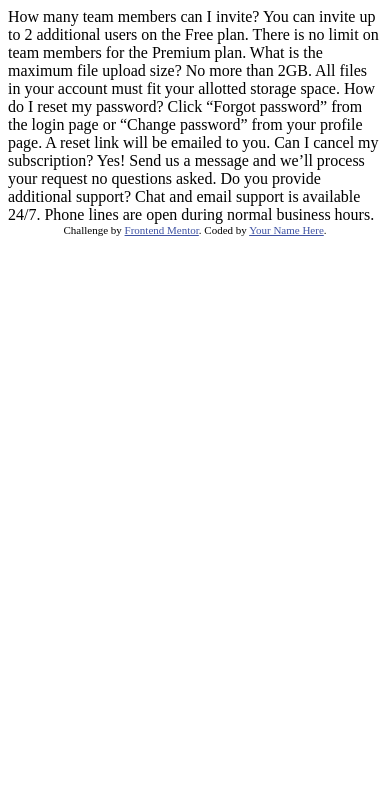
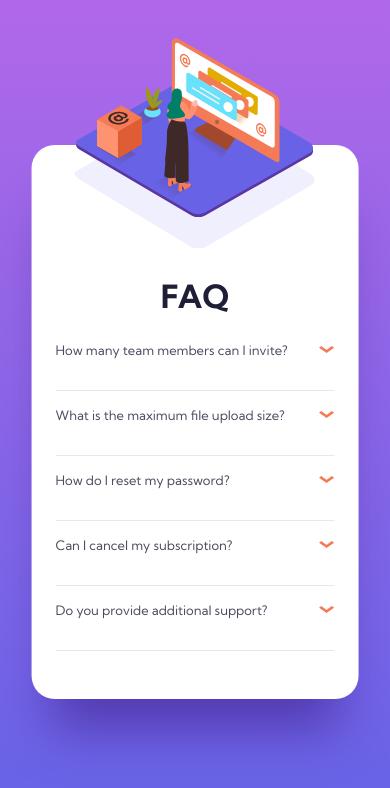
Before and after one commit to Flexowitsch/accordion-component, a plain HTML site: page index.html in a window 390 px wide. Drawn offline with Linux system fonts and the light colour scheme.

Commit message:
project done

```diff
--- a/index.html
+++ b/index.html
@@ -1,40 +1,63 @@
 <!DOCTYPE html>
 <html lang="en">
 <head>
-  <meta charset="UTF-8">
-  <meta name="viewport" content="width=device-width, initial-scale=1.0"> <!-- displays site properly based on user's device -->
-
-  <link rel="icon" type="image/png" sizes="32x32" href="./images/favicon-32x32.png">
-
-  <title>Frontend Mentor | FAQ Accordion Card</title>
-
-  <!-- Feel free to remove these styles or customise in your own stylesheet 👍 -->
-  <style>
-    .attribution { font-size: 11px; text-align: center; }
-    .attribution a { color: hsl(228, 45%, 44%); }
-  </style>
+    <meta charset="UTF-8">
+    <meta name="viewport" content="width=device-width, initial-scale=1.0">
+    <link rel="stylesheet" href="styles.css">
+    <link rel="preconnect" href="https://fonts.googleapis.com">
+<link rel="preconnect" href="https://fonts.gstatic.com" crossorigin>
+<link href="https://fonts.googleapis.com/css2?family=Kumbh+Sans:wght@400;700&display=swap" rel="stylesheet">
+    <title>Document</title>
 </head>
 <body>
-  How many team members can I invite?
-  You can invite up to 2 additional users on the Free plan. There is no limit on
-  team members for the Premium plan.
+    <div class="card">
+        <img src="./images/illustration-box-desktop.svg" class="desktop-illustration-box">
+        <div class="illustration">
 
-  What is the maximum file upload size?
-  No more than 2GB. All files in your account must fit your allotted storage space.
 
-  How do I reset my password?
-  Click “Forgot password” from the login page or “Change password” from your profile page.
-  A reset link will be emailed to you.
+                <img src="./images/illustration-woman-online-desktop.svg" class="desktop-illustration" alt="">
+                <img src="./images/illustration-woman-online-mobile.svg" class="mobile-illustration" alt="">
 
-  Can I cancel my subscription?
-  Yes! Send us a message and we’ll process your request no questions asked.
-
-  Do you provide additional support?
-  Chat and email support is available 24/7. Phone lines are open during normal business hours.
-
-  <div class="attribution">
-    Challenge by <a href="https://www.frontendmentor.io?ref=challenge" target="_blank">Frontend Mentor</a>.
-    Coded by <a href="#">Your Name Here</a>.
-  </div>
+        </div>
+        <div class="faq-container">
+            <h1>FAQ</h1>
+            <div class="faq">
+                <div class="headlineContainer">
+                    <p class="questionHeadline">How many team members can I invite?</p>
+                    <img src="./images/icon-arrow-down.svg" class="faqArrow">
+                </div>
+                <p class="questionAnswer">No more than 2GB. All files in your account must fit your allotted storage space.</p>
+            </div>
+            <div class="faq">
+                <div class="headlineContainer">
+                    <p class="questionHeadline">What is the maximum file upload size?</p>
+                    <img src="./images/icon-arrow-down.svg" class="faqArrow">
+                </div>
+                <p class="questionAnswer">Lorem ipsum dolor sit amet, consetetur sadipscing elitr, sed diam nonumy eirmod tempor invidunt ut labore et dolore magna aliquyam erat, sed diam voluptua. At vero eos et accusam et justo duo dolores et ea rebum. Stet clita kasd gubergren, no sea takimata sanctus est</p>
+            </div>
+            <div class="faq">
+                <div class="headlineContainer">
+                    <p class="questionHeadline">How do I reset my password?</p>
+                    <img src="./images/icon-arrow-down.svg" class="faqArrow">
+                </div>
+                <p class="questionAnswer">abore et dolore magna aliquyam erat, sed diam voluptua. At vero eos et accusam et justo duo dolores et ea rebum.</p>
+            </div>
+            <div class="faq">
+                <div class="headlineContainer">
+                    <p class="questionHeadline">Can I cancel my subscription?</p>
+                    <img src="./images/icon-arrow-down.svg" class="faqArrow">
+                </div>
+                <p class="questionAnswer">Stet clita kasd gubergren, no sea takimata sanctus est Lorem ipsum dolor sit amet.</p>
+            </div>
+            <div class="faq">
+                <div class="headlineContainer">
+                    <p class="questionHeadline">Do you provide additional support?</p>
+                    <img src="./images/icon-arrow-down.svg" class="faqArrow">
+                </div>
+                <p class="questionAnswer">Lorem ipsum dolor sit amet, consetetur sadipscing elitr, sed diam nonumy eirmod tempor invidunt ut labore et dolore magna aliquyam erat, sed diam voluptua.</p>
+            </div>
+        </div>
+    </div>
+    <script src="script.js"></script>
 </body>
 </html>
--- /dev/null
+++ b/script.js
@@ -0,0 +1,37 @@
+document.addEventListener('DOMContentLoaded', function () {
+    // Add click event listeners to "questionHeadline" and "faqArrow" elements
+    var questionHeadlines = document.querySelectorAll('.questionHeadline');
+    var faqArrows = document.querySelectorAll('.faqArrow');
+
+    questionHeadlines.forEach(function (headline, index) {
+      headline.addEventListener('click', function () {
+        toggleAnswer(index);
+      });
+    });
+
+    faqArrows.forEach(function (arrow, index) {
+      arrow.addEventListener('click', function () {
+        toggleAnswer(index);
+      });
+    });
+
+    // Function to toggle the display of the corresponding "questionAnswer" element and rotate the arrow
+    function toggleAnswer(index) {
+      var questionAnswers = document.querySelectorAll('.questionAnswer');
+      var questionAnswer = questionAnswers[index];
+      var arrow = faqArrows[index];
+
+      // Toggle the "open" class to smoothly transition and rotate the arrow
+      questionAnswer.classList.toggle('open');
+
+      // Rotate the arrow by adding/removing the "open" class
+      arrow.classList.toggle('open');
+
+      // Determine the max-height value based on the "open" class
+      if (questionAnswer.classList.contains('open')) {
+        questionAnswer.style.maxHeight = questionAnswer.scrollHeight + 'px';
+      } else {
+        questionAnswer.style.maxHeight = null;
+      }
+    }
+  });
--- a/styles.css
+++ b/styles.css
@@ -0,0 +1,225 @@
+body {
+    margin: 0;
+    background: linear-gradient(180deg, #B068E9 0%, #6463E7 100%);
+    background-repeat: no-repeat;
+    height: 100vh;
+    font-family: 'Kumbh Sans', sans-serif;
+
+}
+
+/* Typo */
+
+h1 {
+    color: var(--grey-100, #1E1F36);
+    font-family: Kumbh Sans;
+    font-size: 2rem;
+    font-style: normal;
+    font-weight: 700;
+    line-height: normal;
+}
+
+@media(max-width: 390px) {
+    h1 {
+        font-size: 2rem;
+        text-align: center;
+        margin-top: 0;
+        margin-bottom: 10px;
+    }
+}
+
+p.questionHeadline {
+    color: var(--grey-90, #4B4C5F);
+    font-family: Kumbh Sans;
+    font-size: 0.875rem;
+    font-style: normal;
+    font-weight: 400;
+    line-height: normal;
+    margin-top: 1rem;
+    margin-bottom: 1rem;
+}
+
+p.questionHeadline:hover {
+    color: rgba(244, 123, 86, 1);
+    transition: ease-in-out 150ms;
+}
+
+@media(max-width: 390px) {
+    p.questionHeadline {
+        font-size: 0.8125rem;
+    }
+}
+
+
+p.questionAnswer {
+    color: #787887;
+    font-family: Kumbh Sans;
+    font-size: 0.75rem;
+    font-style: normal;
+    font-weight: 400;
+    line-height: 1.125rem;
+    margin-top: 0;
+    margin-bottom: 1rem;
+    max-height: 0;
+    overflow: hidden;
+    transition: max-height 0.3s ease-in-out;
+    /* 150% */
+}
+
+@media(max-width: 390px) {
+    p.questionAnswer {
+        font-size: 0.75rem;
+    }
+}
+
+/* General Layout */
+
+.card {
+    border-radius: 1.4375rem;
+    background: var(--white, #FFF);
+    box-shadow: 0px 50px 50px -20px rgba(53, 18, 122, 0.50);
+    display: flex;
+    width: fit-content;
+    position: absolute;
+    gap: 5.45rem;
+    top: 50%;
+    left: 50%;
+    transform: translate(-50%, -50%);
+
+}
+
+@media(max-width: 390px) {
+    .card {
+        flex-direction: column;
+        gap: 1.75rem;
+    }
+}
+
+/*FAQ Classes*/
+
+.faq-container {
+    padding: 4rem 5.9rem 4rem 0rem;
+}
+
+@media(max-width: 390px) {
+    .faq-container {
+        padding: 0rem 1.5rem 3rem 1.5rem;
+    }
+}
+
+.faq {
+    min-width: 350px;
+    max-width: 400px;
+    border-bottom: 0.0625rem solid #E8E8EA;
+    ;
+}
+
+@media(max-width: 390px) {
+    .faq {
+        min-width: 17.43rem;
+        max-width: none;
+    }
+}
+
+/* p.questionAnswer {
+    display: none;
+} */
+
+
+.headlineContainer {
+    display: flex;
+    align-items: center;
+    justify-content: space-between;
+}
+
+.faqArrow {
+    width: 16px;
+    height: 8px;
+}
+
+.faqArrow.open {
+    transform: rotate(180deg);
+  }
+
+
+
+/*Illustration Classes*/
+
+.illustration {
+    background-image: url(./images/bg-pattern-desktop.svg);
+    background-position-x: right;
+    background-position-y: 63%;
+    position: relative;
+    width: 390px;
+}
+
+@media(max-width: 390px) {
+    .illustration {
+        width: 100%;
+        background-image: url(./images/bg-pattern-mobile.svg);
+        background-position-y: top;
+        background-position-x: center;
+        background-repeat: no-repeat;
+    }
+}
+
+.desktop-illustration-box {
+    position: absolute;
+    z-index: 100;
+    top: 50%;
+    left: -10%;
+    transform: translate(-5%, -6%);
+}
+
+.mobile-illustration {
+    width: 14.8125rem;
+    position: absolute;
+    top: -17%;
+    left: 50%;
+    transform: translate(-50%, -50%);
+
+}
+
+@media(min-width: 390px) {
+
+    .illustration {
+        overflow: hidden;
+    }
+
+    .desktop-illustration {
+        display: block;
+    }
+
+    .mobile-illustration {
+        display: none;
+    }
+}
+
+@media(max-width: 390px) {
+
+    .illustration {
+        height: 103px;
+        overflow: visible;
+
+
+    }
+
+    .desktop-illustration {
+        display: none;
+    }
+
+    .mobile-illustration {
+        display: block;
+
+    }
+
+    .desktop-illustration-box {
+        display: none;
+    }
+}
+
+.desktop-illustration {
+    position: absolute;
+    top: 50%;
+    right: -60%;
+    transform: translate(-50%, -50%)
+}
```
Also changed, not shown: accordion.js (deleted), images/cube-desktop.svg (added), 3 other files.
